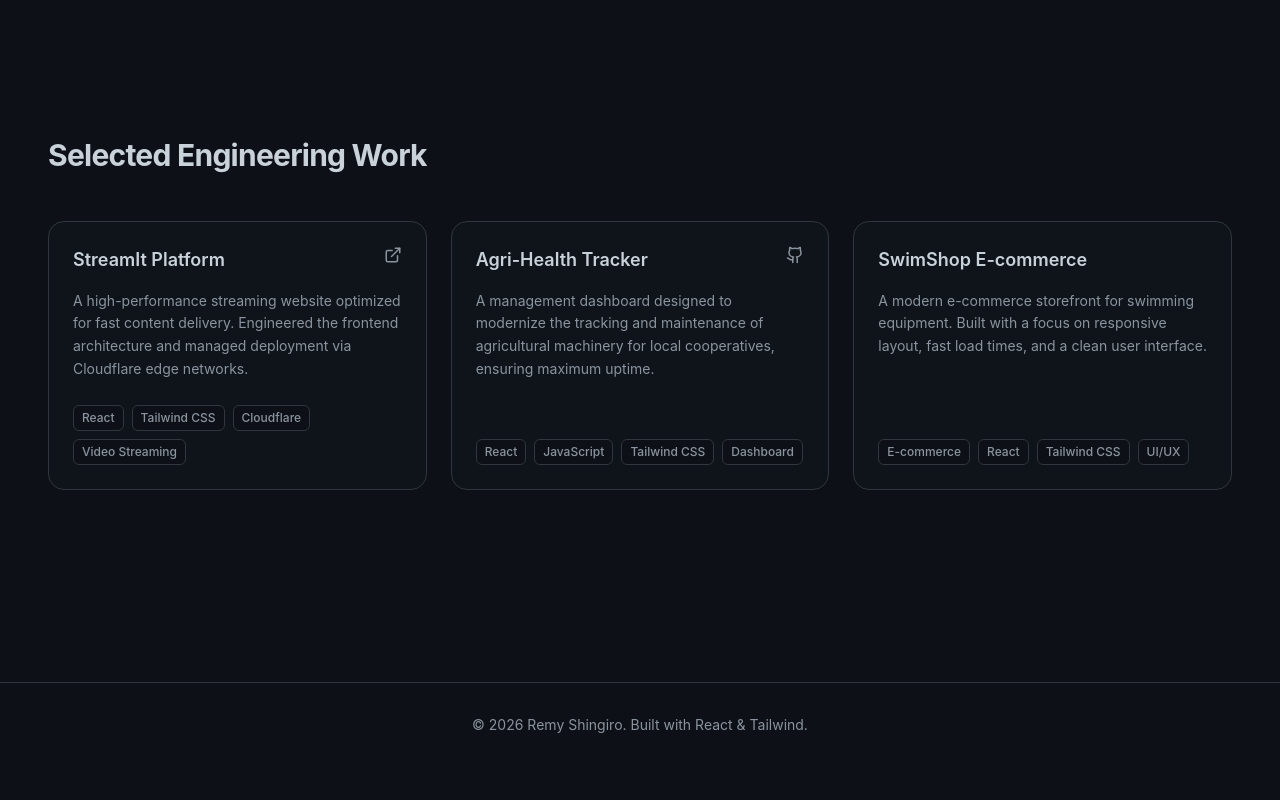
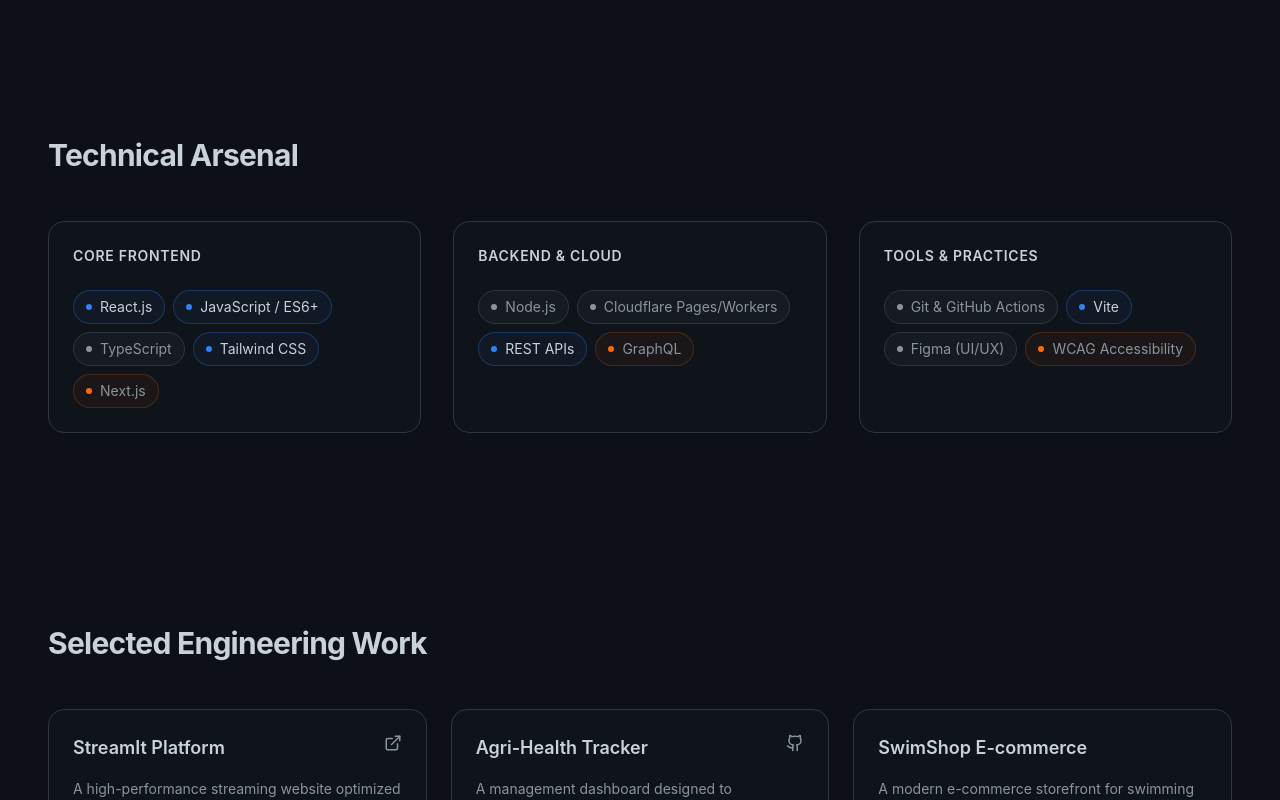
Before and after one commit to remyshingiro/portfolio-1.0, a React (Vite) app: page / in a window 1280 px wide. Shown: the part 720-1520 px from the top of the page. Before the commit the page ends 1487 px from the top, so only its background shows below. Built offline with nearby package versions, Linux system fonts and the light colour scheme.

Commit message:
github contribution calendar

```diff
--- a/package.json
+++ b/package.json
@@ -16,6 +16,7 @@
 		"lucide-react": "^0.577.0",
 		"react": "^19.2.0",
 		"react-dom": "^19.2.0",
+		"react-github-calendar": "^5.0.5",
 		"tailwind-merge": "^3.5.0"
 	},
 	"devDependencies": {
--- a/src/App.tsx
+++ b/src/App.tsx
@@ -1,22 +1,41 @@
 import { Hero } from './components/sections/Hero';
+import { Skills } from './components/sections/Skills';
 import { Projects } from './components/sections/Projects';
+import { GithubActivity } from './components/sections/GithubActivity';
 import { Github, Linkedin, Mail } from 'lucide-react';
 
 export default function App() {
   return (
-    <div className="min-h-screen bg-canvas-default text-fg-default font-sans selection:bg-accent/30">
+    <div className="min-h-screen bg-canvas-default text-fg-default font-sans selection:bg-accent/30 selection:text-white">
 
       {/* Minimalist Top Navigation */}
       <nav className="h-16 border-b border-border-default bg-canvas-default/80 backdrop-blur-md sticky top-0 z-50 flex items-center justify-between px-6 lg:px-12">
         <span className="font-bold text-lg tracking-tight">remy.dev</span>
+
         <div className="flex items-center gap-4 text-fg-muted">
-          <a href="https://github.com/remyshingiro" target="_blank" rel="noreferrer" className="hover:text-fg-default transition-colors">
+          <a
+            href="https://github.com/remyshingiro"
+            target="_blank"
+            rel="noreferrer"
+            className="hover:text-fg-default transition-colors"
+            aria-label="GitHub Profile"
+          >
             <Github size={20} />
           </a>
-          <a href="#" className="hover:text-fg-default transition-colors">
+          <a
+            href="#"
+            target="_blank"
+            rel="noreferrer"
+            className="hover:text-fg-default transition-colors"
+            aria-label="LinkedIn Profile"
+          >
             <Linkedin size={20} />
           </a>
-          <a href="mailto:your.email@example.com" className="hover:text-fg-default transition-colors">
+          <a
+            href="mailto:your.email@example.com"
+            className="hover:text-fg-default transition-colors"
+            aria-label="Email Me"
+          >
             <Mail size={20} />
           </a>
         </div>
@@ -25,13 +44,14 @@ export default function App() {
       {/* Main Content Layout */}
       <main className="max-w-[1280px] mx-auto px-6 lg:px-12">
         <Hero />
+        <Skills />
         <Projects />
-        {/* We will add the Skills and GitHub Graph sections here next */}
+        <GithubActivity />
       </main>
 
       {/* Simple Footer */}
       <footer className="border-t border-border-default mt-24 py-8 text-center text-sm text-fg-muted">
-        <p>© {new Date().getFullYear()} Remy Shingiro. Built with React & Tailwind.</p>
+        <p>© {new Date().getFullYear()} Remy Shingiro. Built with React & Tailwind CSS.</p>
       </footer>
     </div>
   );
--- /dev/null
+++ b/src/components/sections/GithubActivity.tsx
@@ -0,0 +1,31 @@
+import { GitHubCalendar } from 'react-github-calendar';
+import { Section } from '../ui/Section';
+
+export const GithubActivity = () => {
+  // We explicitly define the theme to match our Tailwind v4 CSS variables
+  const explicitTheme = {
+    light: ['#161b22', '#0e4429', '#006d32', '#26a641', '#39d353'],
+    dark: ['#161b22', '#0e4429', '#006d32', '#26a641', '#39d353'],
+  };
+
+  return (
+    <Section id="activity" title="Engineering Consistency">
+      <p className="text-fg-muted mb-8 max-w-2xl">
+        I believe in writing code every day. Here is a live feed of my open-source and private contributions fetched directly from the GitHub API.
+      </p>
+
+      <div className="p-6 md:p-8 rounded-2xl border border-border-default bg-canvas-overlay/30 overflow-x-auto no-scrollbar">
+        <div className="min-w-[800px]"> {/* Ensures it doesn't crush on mobile */}
+          <GitHubCalendar
+            username="remyshingiro"
+            theme={explicitTheme}
+            colorScheme="dark"
+            fontSize={12}
+            blockSize={12}
+            blockMargin={4}
+          />
+        </div>
+      </div>
+    </Section>
+  );
+};
--- /dev/null
+++ b/src/components/sections/Skills.tsx
@@ -0,0 +1,55 @@
+import { Section } from '../ui/Section';
+import { SkillPill } from '../ui/SkillPill';
+
+// Grouping skills shows architectural thinking
+const SKILL_CATEGORIES = [
+  {
+    title: "Core Frontend",
+    skills: [
+      { name: "React.js", level: "expert" as const },
+      { name: "JavaScript / ES6+", level: "expert" as const },
+      { name: "TypeScript", level: "proficient" as const },
+      { name: "Tailwind CSS", level: "expert" as const },
+      { name: "Next.js", level: "learning" as const }
+    ]
+  },
+  {
+    title: "Backend & Cloud",
+    skills: [
+      { name: "Node.js", level: "proficient" as const },
+      { name: "Cloudflare Pages/Workers", level: "proficient" as const },
+      { name: "REST APIs", level: "expert" as const },
+      { name: "GraphQL", level: "learning" as const }
+    ]
+  },
+  {
+    title: "Tools & Practices",
+    skills: [
+      { name: "Git & GitHub Actions", level: "proficient" as const },
+      { name: "Vite", level: "expert" as const },
+      { name: "Figma (UI/UX)", level: "proficient" as const },
+      { name: "WCAG Accessibility", level: "learning" as const }
+    ]
+  }
+];
+
+export const Skills = () => {
+  return (
+    <Section id="skills" title="Technical Arsenal">
+      <div className="grid grid-cols-1 md:grid-cols-3 gap-8">
+        {SKILL_CATEGORIES.map((category) => (
+          <div key={category.title} className="flex flex-col gap-4 p-6 rounded-2xl border border-border-default bg-canvas-overlay/30">
+            <h3 className="text-sm font-semibold text-fg-default uppercase tracking-wider mb-2">
+              {category.title}
+            </h3>
+            <div className="flex flex-wrap gap-2">
+              {category.skills.map((skill) => (
+                <SkillPill key={skill.name} name={skill.name} level={skill.level} />
+              ))}
+            </div>
+          </div>
+        ))}
+      </div>
+    </Section>
+  );
+};
```
Also changed, not shown: 1 other file (tests, documents, lock files or other folders).
